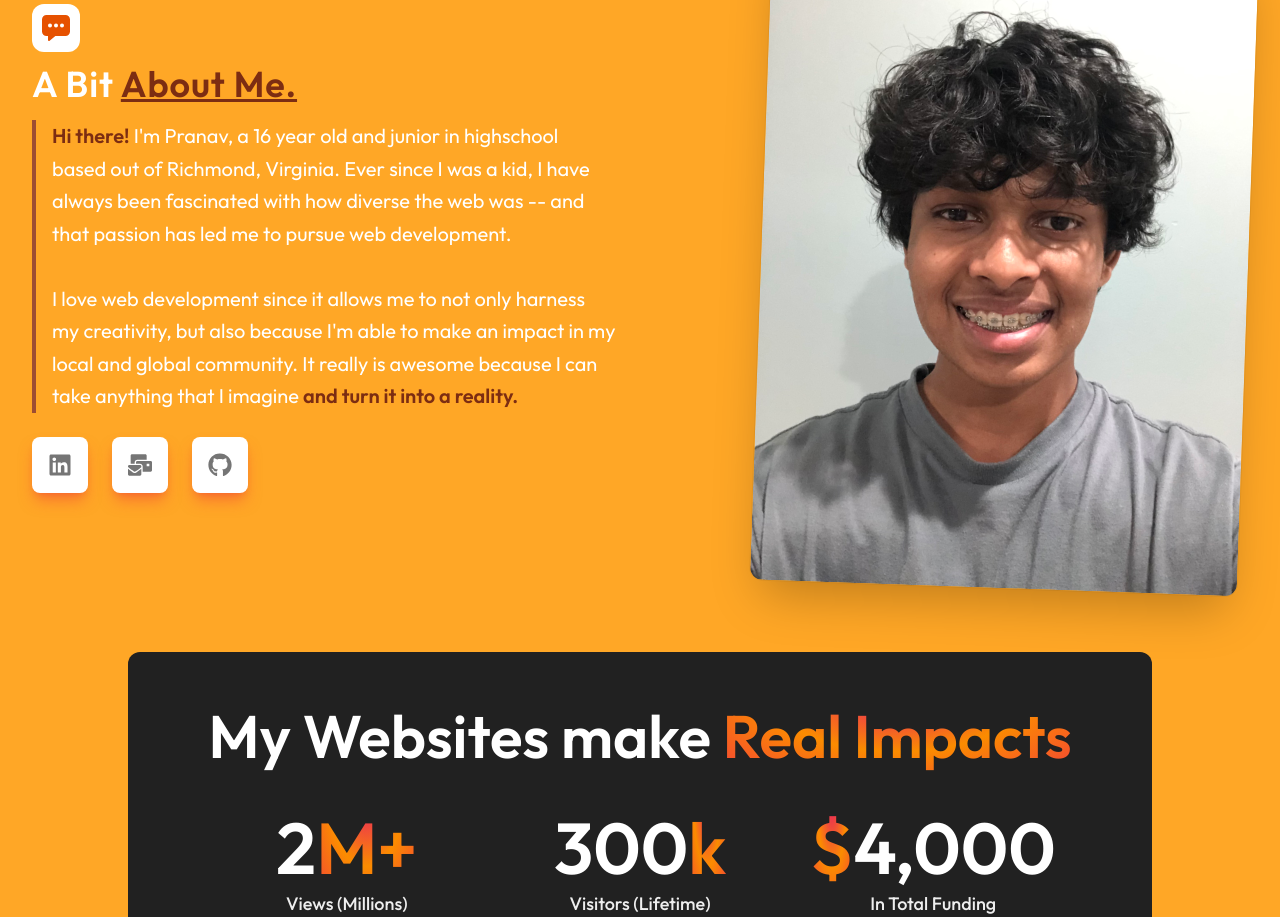
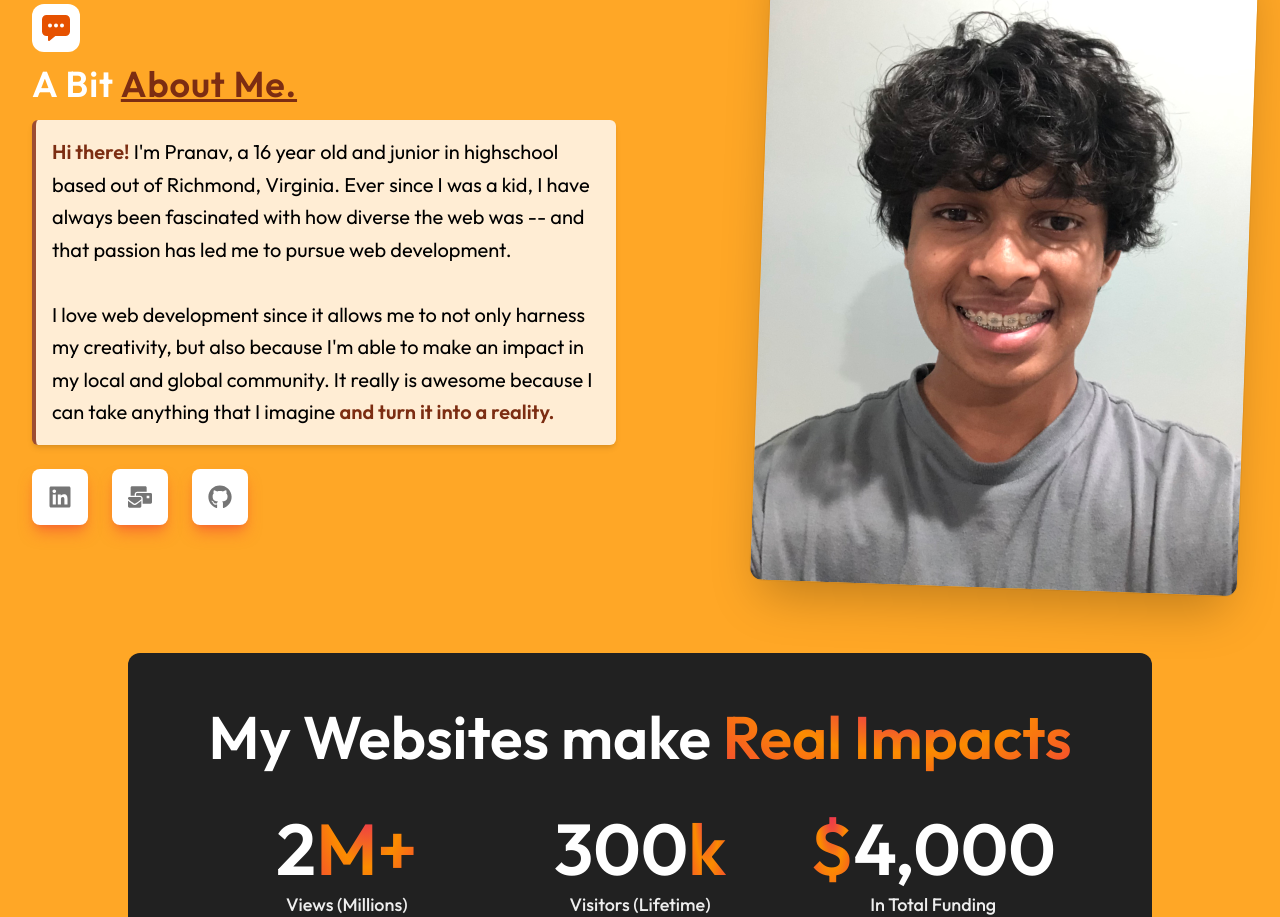
Before and after one commit to PkTheCoda/portfolio, a React (Vite) app: page / in a window 1280 px wide. Shown: the part 1000-1917 px from the top of the page. Built offline with nearby package versions, Linux system fonts and the light colour scheme.

Commit message:
changed text formatting

```diff
--- a/src/Components/AboutSection.jsx
+++ b/src/Components/AboutSection.jsx
@@ -21,11 +21,11 @@ export default function AboutMe() {
                                     </span>
                                 </div>
 
-                                <div class="mt-3 font-outfit ">
+                                <div class="mt-3 font-outfit">
                                     <h2 class="text-4xl mb-1 font-semibold tracking-wide text-white">
                                         A Bit <span className="text-[#7c2d12] underline">About Me.</span>
                                     </h2>
-                                    <p className="pl-4 border-l-4 border-[#9d4d32] text-xl leading-relaxed font-outfit text-white my-4">
+                                    <p className="p-4 shadow-md rounded-md border-l-4 border-[#9d4d32] bg-white/80 text-xl leading-relaxed font-outfit text-slate-900 my-4">
                                       <span className="text-[#7c2d12] font-semibold">Hi there!</span> I'm Pranav, a 16 year old and junior in highschool based out of Richmond, Virginia. Ever since I was a kid, I have always been fascinated with how diverse the web was -- and that passion has led me to pursue web development.
                                       <br />
                                       <br />
```
